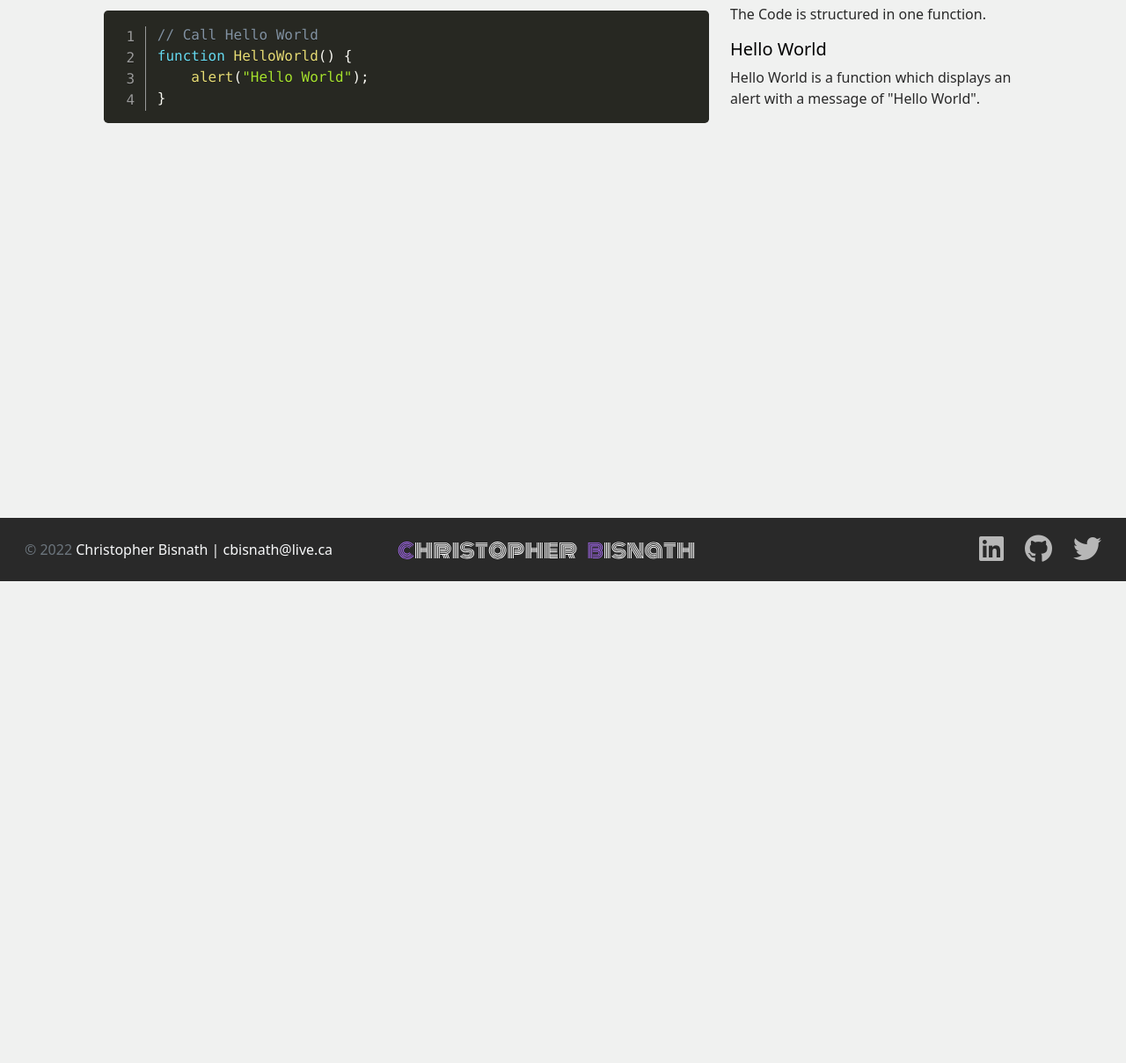
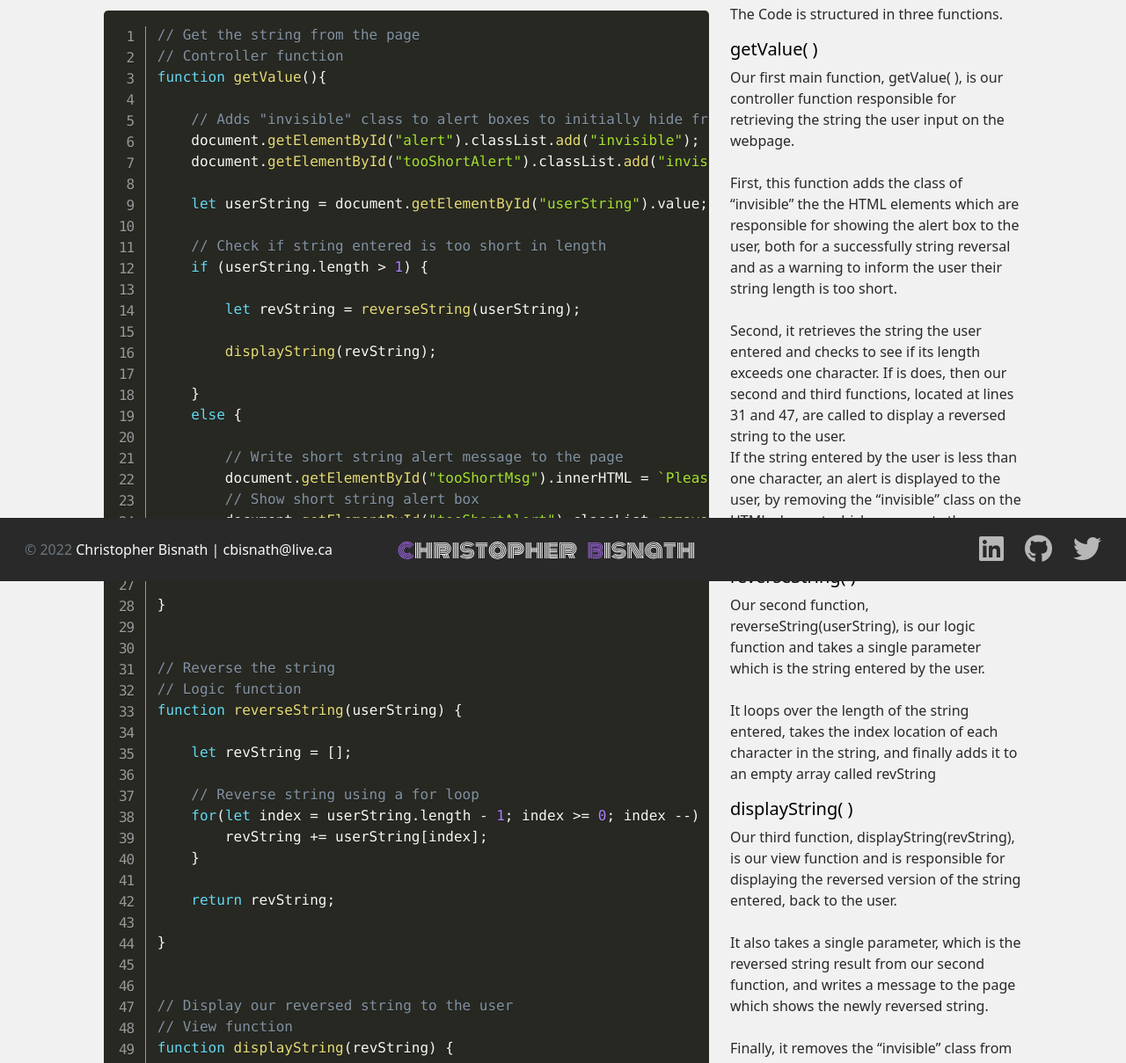
Before and after one commit to cbisnath/Rewind, a plain HTML site: page code.html in a window 1280 px wide. Shown: the part 139-1348 px from the top of the page at 88% size. Before the commit the page ends 800 px from the top, so only its background shows below. Drawn offline with nearby package versions, Linux system fonts and the light colour scheme.

Commit message:
Added Viewable JS and Documentation

```diff
--- a/code.html
+++ b/code.html
@@ -62,17 +62,106 @@
                 <div class="col col-lg-8">
                     <pre class="line-numbers">
                         <code class="language-javascript">
-                            // Call Hello World
-                            function HelloWorld() {
-                                alert("Hello World");
+                            // Get the string from the page
+                            // Controller function
+                            function getValue(){
+
+                                // Adds "invisible" class to alert boxes to initially hide from user
+                                document.getElementById("alert").classList.add("invisible");
+                                document.getElementById("tooShortAlert").classList.add("invisible");
+
+                                let userString = document.getElementById("userString").value;
+
+                                // Check if string entered is too short in length
+                                if (userString.length > 1) {
+
+                                    let revString = reverseString(userString);
+
+                                    displayString(revString);
+
+                                }
+                                else {
+
+                                    // Write short string alert message to the page
+                                    document.getElementById("tooShortMsg").innerHTML = `Please enter a string at least two characters long.`;
+                                    // Show short string alert box
+                                    document.getElementById("tooShortAlert").classList.remove("invisible");
+
+                                }
+
+                            }
+
+
+                            // Reverse the string
+                            // Logic function
+                            function reverseString(userString) {
+
+                                let revString = [];
+
+                                // Reverse string using a for loop
+                                for(let index = userString.length - 1; index >= 0; index --) {
+                                    revString += userString[index];
+                                }
+
+                                return revString;
+
+                            }
+
+
+                            // Display our reversed string to the user
+                            // View function
+                            function displayString(revString) {
+
+                                // Write message to the page
+                                document.getElementById("msg").innerHTML = `Your string reversed is: ${revString}`;
+                                // Show the alert box
+                                document.getElementById("alert").classList.remove("invisible");
+
                             }
                         </code>
                     </pre>
                 </div>
                 <div class="col col-lg-4">
-                    <p>The Code is structured in one function.</p>
-                    <h5>Hello World</h5>
-                    <p>Hello World is a function which displays an alert with a message of "Hello World".</p>
+                    <p>The Code is structured in three functions.</p>
+                    <h5>getValue( )</h5>
+                    <p>Our first main function, getValue( ), is our controller function responsible for retrieving the string
+                       the user input on the webpage.
+                       <br>
+                       <br>
+                       First, this function adds the class of “invisible” the the HTML elements which are responsible for
+                       showing the alert box to the user, both for a successfully string reversal and as a warning to inform
+                       the user their string length is too short.
+                       <br>
+                       <br>
+                       Second, it retrieves the string the user entered and checks to see if its length exceeds one character.
+                       If is does, then our second and third functions, located at lines 31 and 47, are called to display a reversed
+                       string to the user.
+                       <br>
+                       If the string entered by the user is less than one character, an alert is displayed to the user, by removing
+                       the “invisible” class on the HTML element which represents the warning alert box.
+                    </p>
+
+                    <h5>reverseString( )</h5>
+                    <p>Our second function, reverseString(userString), is our logic function and takes a single parameter which is
+                       the string entered by the user.
+                       <br>
+                       <br>
+                       It loops over the length of the string entered, takes the index location of each character in the string, and
+                       finally adds it to an empty array called revString
+                    </p>
+
+                    <h5>displayString( )</h5>
+                    <p>Our third function, displayString(revString), is our view function and is responsible for displaying the reversed
+                       version of the string entered, back to the user.
+                       <br>
+                       <br>
+                       It also takes a single parameter, which is the reversed string result from our second function, and writes a message
+                       to the page which shows the newly reversed string.
+                       <br>
+                       <br>
+                       Finally, it removes the “invisible” class from the HTML element which represents the successfully reversal alert box,
+                       so that this is displayed to the user.
+                    </p>
                 </div>
             </div>
         </div>
```
